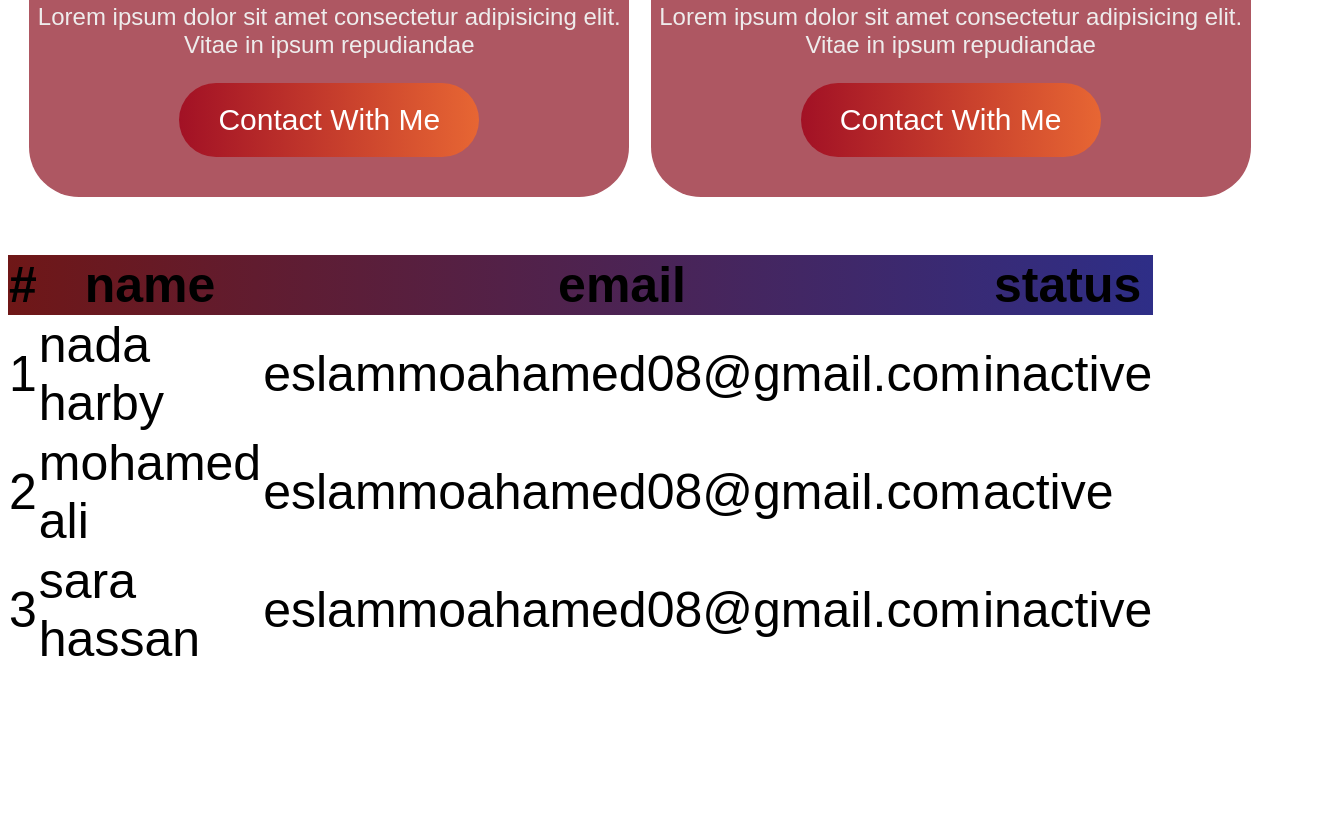
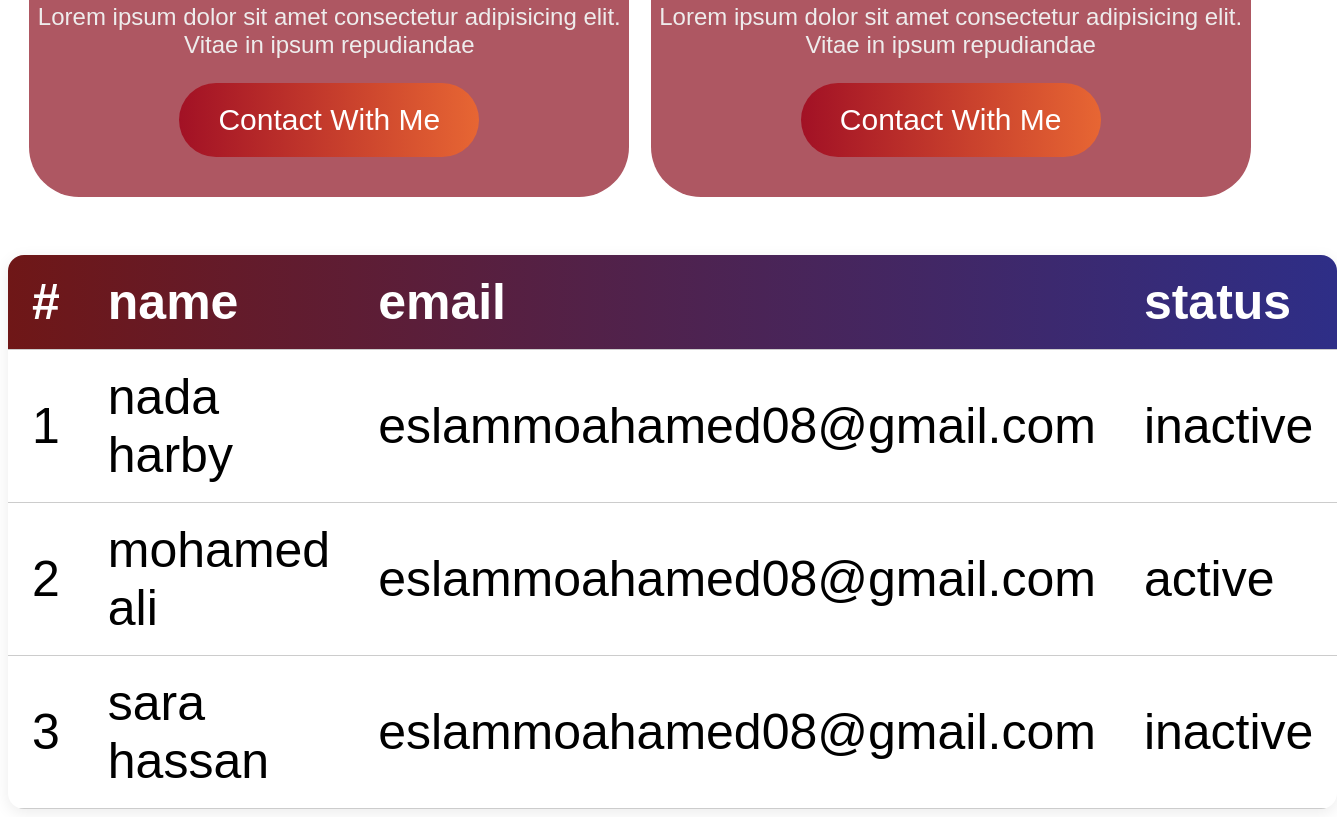
Before and after one commit to eslam943/day-1, a plain HTML site: page day1/index.html in a window 1280 px wide. Shown: the part 792-1609 px from the top of the page, 1337 px wide, since content can reach past the window. Before the commit the page ends 1469 px from the top, so only its background shows below. Drawn offline with Linux system fonts and the light colour scheme.

Commit message:
Update style.css

```diff
--- a/day1/style.css
+++ b/day1/style.css
@@ -40,19 +40,26 @@ button{
     color: rgb(255, 255, 255);
     background:linear-gradient(90deg,#a21125,#e76633)
 }
-table{
-color: black;
+ table {
+    color: black;
+    width: 1800px;
+    height: 500px;
+    border-collapse: collapse;
+    background: #fff;
+    font-size: 50px;
+    box-shadow: 0 4px 16px rgba(0,0,0,0.08);
+    border-radius: 16px;
+    overflow: hidden;
+    margin: auto;
+}
 
+thead {
+    background: linear-gradient(90deg, rgb(111, 23, 23), rgb(46, 46, 135));
+    color: #fff;
+}
 
- width: 80px;
-border-collapse: collapse;
+th, td {
+    border-bottom: 1px solid #ccc;
+    padding: 18px 24px;
+    text-align: left;
 }
-thead {
-    background:linear-gradient(
-        90deg,rgb(111, 23, 23),rgb(46, 46, 135)
-    );
-
-}
-th,td{
-     border-bottom: black ;
-}
```
